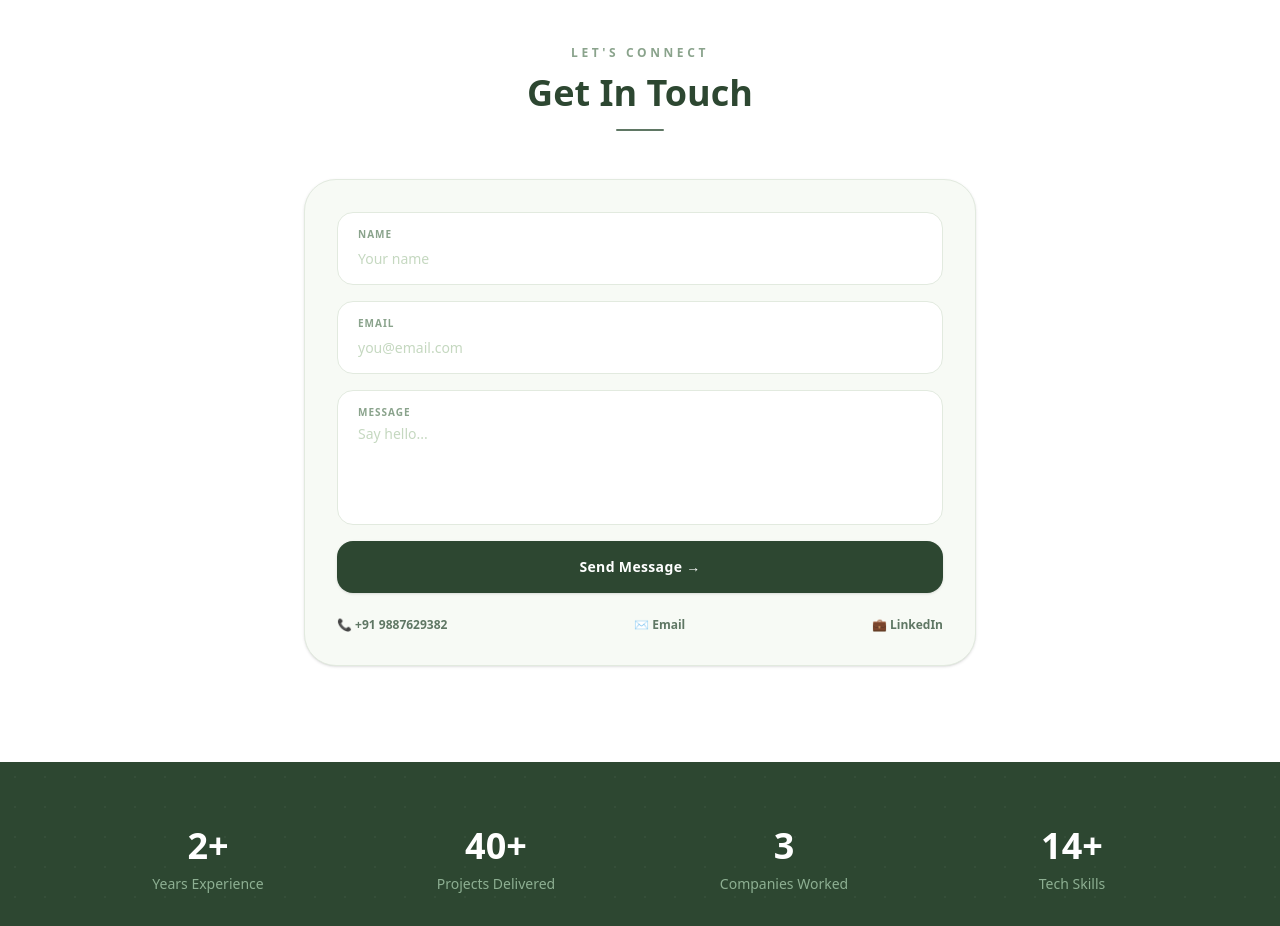
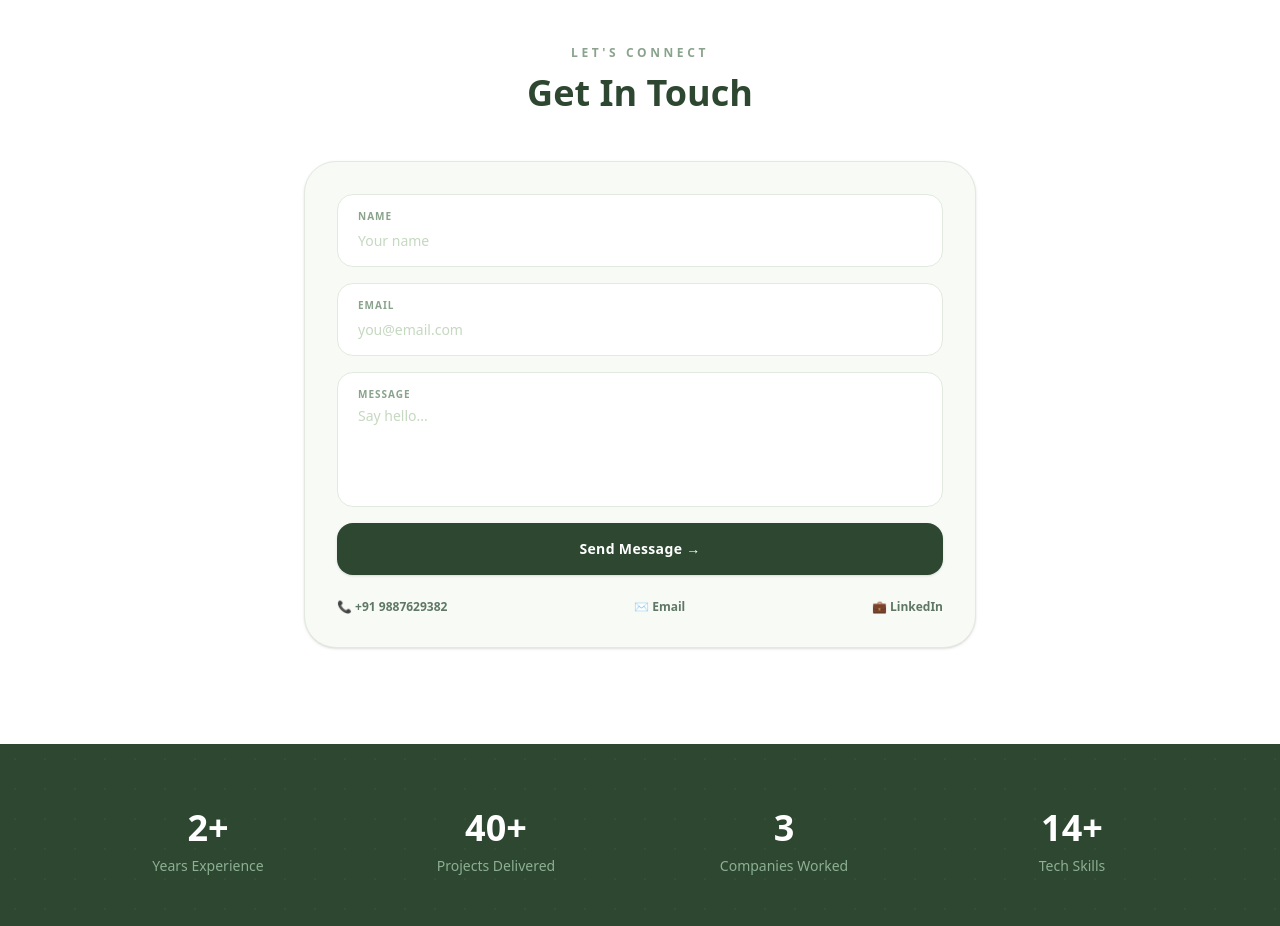
Before and after one commit to Pooja-sahdevram/portfolio-, a React (Vite) app: page / in a window 1280 px wide. Shown: the part 4940-5866 px from the top of the page. Built offline with nearby package versions, Linux system fonts and the light colour scheme.

Commit message:
fkmxccc2

```diff
--- a/src/App.jsx
+++ b/src/App.jsx
@@ -881,9 +881,7 @@ export default function App() {
           >
             <p className="text-xs uppercase tracking-[0.3em] text-[#8AA38C] mb-3 font-semibold">Let's connect</p>
             <h2 className="text-4xl font-bold">Get In Touch</h2>
-            <div className="flex justify-center mt-4">
-              <div className="w-12 h-[2px] bg-[#5F7764] rounded-full" />
-            </div>
+
           </motion.div>
 
           <motion.div
```
